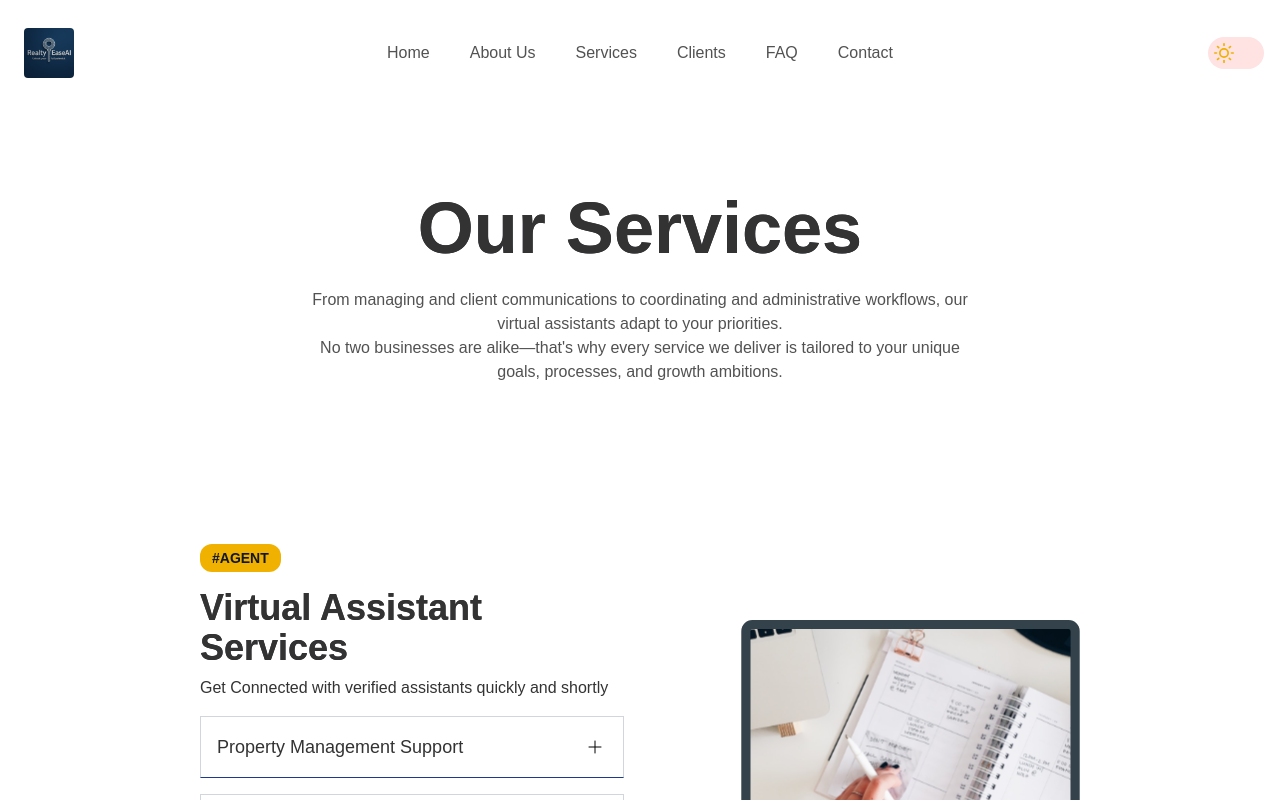
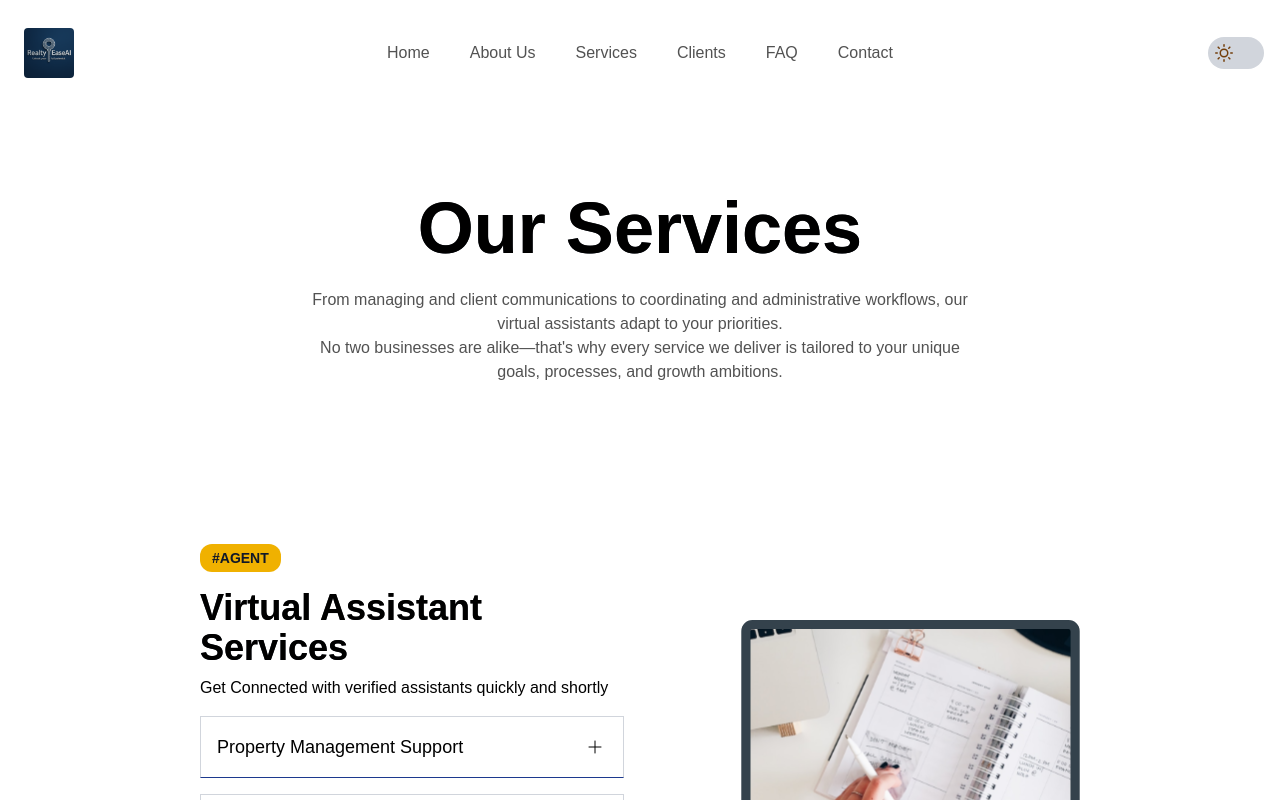
Before and after one commit to realtyeaseai/website, a Next.js app: page /services in a window 1280 px wide. Shown: the top 800 px of the page. Built offline with nearby package versions, Linux system fonts and the light colour scheme.

Commit message:
Updated Toggle Perfectly

```diff
--- a/src/app/AboutUs/page.tsx
+++ b/src/app/AboutUs/page.tsx
@@ -11,7 +11,7 @@ export default function AboutUs() {
       <TopNavbar />
 
       {/* About Section 1 - Mission */}
-      <section className="p-3 py-30 dark:bg-neutral-950 dark:text-white">
+      <section className="p-3 py-30 bg-white text-black dark:bg-neutral-950 dark:text-white">
         <div className="container mx-auto grid md:grid-cols-2 gap-10 py-10 px-10 items-center">
           <Image
             src="/assets/img/team/working.jpg"
@@ -36,12 +36,12 @@ export default function AboutUs() {
       </section>
 
        {/* About Section 2 - Global Impact */}
-       <section className="h-fit w-full bg-neutral-950 dark:text-white">
+       <section className="h-fit w-full bg-white text-black dark:bg-neutral-950 dark:text-white">
         <MyGlobe />
       </section>
 
       {/* About Section 3 - Why Realty Ease AI? */}
-      <section className="p-3 py-30 dark:bg-neutral-900 dark:text-white rounded-[24px_24px_0_0]">
+      <section className="p-3 py-30 bg-white text-black dark:bg-neutral-950 dark:text-white">
         <div className="container mx-auto grid md:grid-cols-2 gap-10 py-10 px-10 items-center">
           <div>
             <h4 className="text-2xl font-semibold mb-4 text-center md:text-start">Why Realty Ease AI?</h4>
@@ -70,7 +70,7 @@ export default function AboutUs() {
       </section>
 
       {/* About Section 4 - The Founder Story - Who we Are */}
-      <section className="p-5 py-10 md:py-20 flex rounded-[24px_24px_0_0] items-center justify-center dark:bg-neutral-900 dark:text-white text-center md:text-left">
+      <section className="p-5 py-10 md:py-20 flex rounded-[24px_24px_0_0] items-center justify-center bg-white text-black dark:bg-neutral-950 dark:text-white text-center md:text-left">
         <div className="container mx-auto grid md:grid-cols-2 gap-10 py-10 px-10 items-center">
           <div className="flex flex-col items-center md:items-start">
             <h2 className="text-xl md:text-2xl font-bold mb-4 text-center md:text-left">
@@ -97,14 +97,14 @@ export default function AboutUs() {
 
 
       {/* Fun Fact Section */}
-      <section className="p-3 py-20 dark:bg-neutral-900 dark:text-white">
+      <section className="p-3 py-20 bg-white text-black dark:bg-neutral-950 dark:text-white">
         <div className="container mx-auto">
           <FunFactCounter style={2} />
         </div>
       </section>
 
       {/* Testimonial Section */}
-      <section className="py-20 dark:bg-neutral-950 dark:text-white">
+      <section className="py-20 bg-white text-black dark:bg-neutral-950 dark:text-white">
         <div className="container mx-auto text-center">
           <h2 className="text-3xl md:text-4xl font-bold mb-10">
             We&apos;ve 1250+ Global Clients Saying About Us
--- a/src/app/services/page.tsx
+++ b/src/app/services/page.tsx
@@ -9,7 +9,7 @@ export default function Services() {
   // await new Promise((resolve) => setTimeout(resolve, 3000));
 
   return (
-    <div className="relative w-full h-fit pb-8 flex flex-col justify-start items-center min-h-[100dvh] dark:text-white dark:bg-[#010101] pt-28 md:pt-40">
+    <div className="relative w-full h-fit pb-8 flex flex-col justify-start items-center min-h-[100dvh] dark:bg-black bg-white dark:text-white text-black pt-28 md:pt-40">
       <TopHeading />
       <RenderedServices />
       <BottomBox />
--- a/src/components/ContactForm.tsx
+++ b/src/components/ContactForm.tsx
@@ -78,7 +78,7 @@ export default function ContactForm() {
     <div className="bg-[radial-gradient(circle_at_top_right,_#00c26e,_#00d77ab3,_#66e6aab3,_#1e3d2f)]
  dark:bg-[radial-gradient(circle_at_top_right,_#0072feb5,_#4883cc53,_#4883cc29,_#000)]
  border dark:border-[#ffffff50] min-h-[750px] w-full md:w-auto rounded-lg flex items-center justify-center flex-col p-6 dark:dark:text-white font-bold">
-      <h2 className="text-3xl dark:dark:text-white mb-10">Get in Touch With Us</h2>
+      <h2 className="text-3xl dark:text-white mb-10">Get in Touch With Us</h2>
       <form onSubmit={handleSubmit} className="max-w-2xl w-full space-y-8">
 
         {/*----------------- Name Block ------------- */}
--- a/src/components/ThemeToggle.tsx
+++ b/src/components/ThemeToggle.tsx
@@ -2,24 +2,36 @@
 
 import { useTheme } from 'next-themes'
 import { FiSun, FiMoon } from 'react-icons/fi'
+import { useEffect, useState } from 'react'
 
 export default function ThemeToggle() {
   const { setTheme, resolvedTheme } = useTheme()
+  const [mounted, setMounted] = useState(false)
 
-  if (!resolvedTheme) return null; // avoid hydration mismatch on SSR
+  useEffect(() => {
+    setMounted(true)
+  }, [])
+
+  if (!mounted) return null // Prevent hydration mismatch
+
+  const isDark = resolvedTheme === 'dark'
+
+  const handleToggle = () => {
+    setTheme(isDark ? 'light' : 'dark')
+  }
 
   return (
     <button
-      onClick={() => setTheme(resolvedTheme === 'dark' ? 'light' : 'dark')}
+      onClick={handleToggle}
+      aria-label="Toggle Theme"
       className="w-14 h-8 flex items-center rounded-full p-1 transition-colors duration-300
-        bg-red-100 dark:bg-gray-700"
-      aria-label="Toggle Theme"
+        bg-gray-300 dark:bg-gray-700"
     >
       <div
-        className={`text-yellow-500 dark:text-white w-6 h-6 flex items-center justify-center transform duration-300
-          ${resolvedTheme === 'dark' ? 'translate-x-6' : 'translate-x-0'}`}
+        className={`text-yellow-900 dark:text-white w-6 h-6 flex items-center justify-center transform transition-transform duration-300 ease-in-out
+          ${isDark ? 'translate-x-6' : 'translate-x-0'}`}
       >
-        {resolvedTheme === 'dark' ? <FiMoon size={20} /> : <FiSun size={20} />}
+        {isDark ? <FiMoon size={18} /> : <FiSun size={18} />}
       </div>
     </button>
   )
--- a/src/components/landingPage/ContactUs.tsx
+++ b/src/components/landingPage/ContactUs.tsx
@@ -10,7 +10,7 @@ export default function ContactUs() {
   const [activeForm, setActiveForm] = useState<"message" | "call">("message");
 
   return (
-    <div className=" dark:bg-black min-h-[100dvh] pt-20 w-full flex items-center justify-evenly flex-col ">
+    <div className="bg-white text-black dark:bg-black min-h-[100dvh] pt-20 w-full flex items-center justify-evenly flex-col ">
       {/* -------------- Static Box --------------  */}
       <div className="md:h-[380px] h-[600px] w-[96%] rounded-2xl border border-[#ffffff20] mt-4 hover:border-[#ffffff50] flex gap-4 items-center justify-center flex-col bg-indigo-700 dark:bg-[radial-gradient(circle_at_center,_#0072feb5,_#4883cc53,_#4883cc29,_#000)]">
 
--- a/src/components/landingPage/FAQ.tsx
+++ b/src/components/landingPage/FAQ.tsx
@@ -122,7 +122,7 @@ const faqs = [
 export default function FAQ() {
 
   return (
-    <div className="dark:bg-black">
+    <div className="dark:bg-black bg-white dark:text-white text-black">
     <div className="min-h-fit pt-24 w-full flex items-center justify-center dark:bg-black">
         <div className="w-[98%] flex items-start justify-center flex-col md:flex-row gap-4 p-4">
             <TextBoxWithContactBtn/>
--- a/src/components/landingPage/Footer.tsx
+++ b/src/components/landingPage/Footer.tsx
@@ -6,7 +6,7 @@ import Link from 'next/link'
 export default function Footer() {
   return (
 
-    <div className='flex flex-col md:justify-end justify-center items-center min-h-[40dvh] w-full bg-gray-200 dark:bg-gray-950 pt-12 dark:text-gray-200'>
+    <div className='flex flex-col md:justify-end justify-center items-center min-h-[40dvh] w-full text-black bg-gray-200 dark:bg-gray-950 pt-12 dark:text-gray-200'>
 
       <div className="w-full h-auto flex flex-col md:flex-row items-start justify-between">
         {/* ---------------------------- Left Section (Logo + Links) ---------------------------- */}
--- a/src/components/landingPage/PersonaPicker.tsx
+++ b/src/components/landingPage/PersonaPicker.tsx
@@ -27,7 +27,7 @@ const items = [{
 
 export default function PersonaPicker(){
     return(
-        <div className="bg-white dark:bg-black h-fit w-full min-h-[120dvh] flex justify-center flex-col items-center py-10 md:py-20">
+        <div className="bg-white text-black dark:text-white dark:bg-black h-fit w-full min-h-[120dvh] flex justify-center flex-col items-center py-10 md:py-20">
             <div className="md:w-[80%] w-full flex justify-center items-center flex-col mt-0">
                 <h1 className="text-4xl text-black dark:text-white">Who are you?</h1>
                 <p className="text-black dark:text-[#ffffff99] text-[14px]">Help us identify you needs</p>
```
